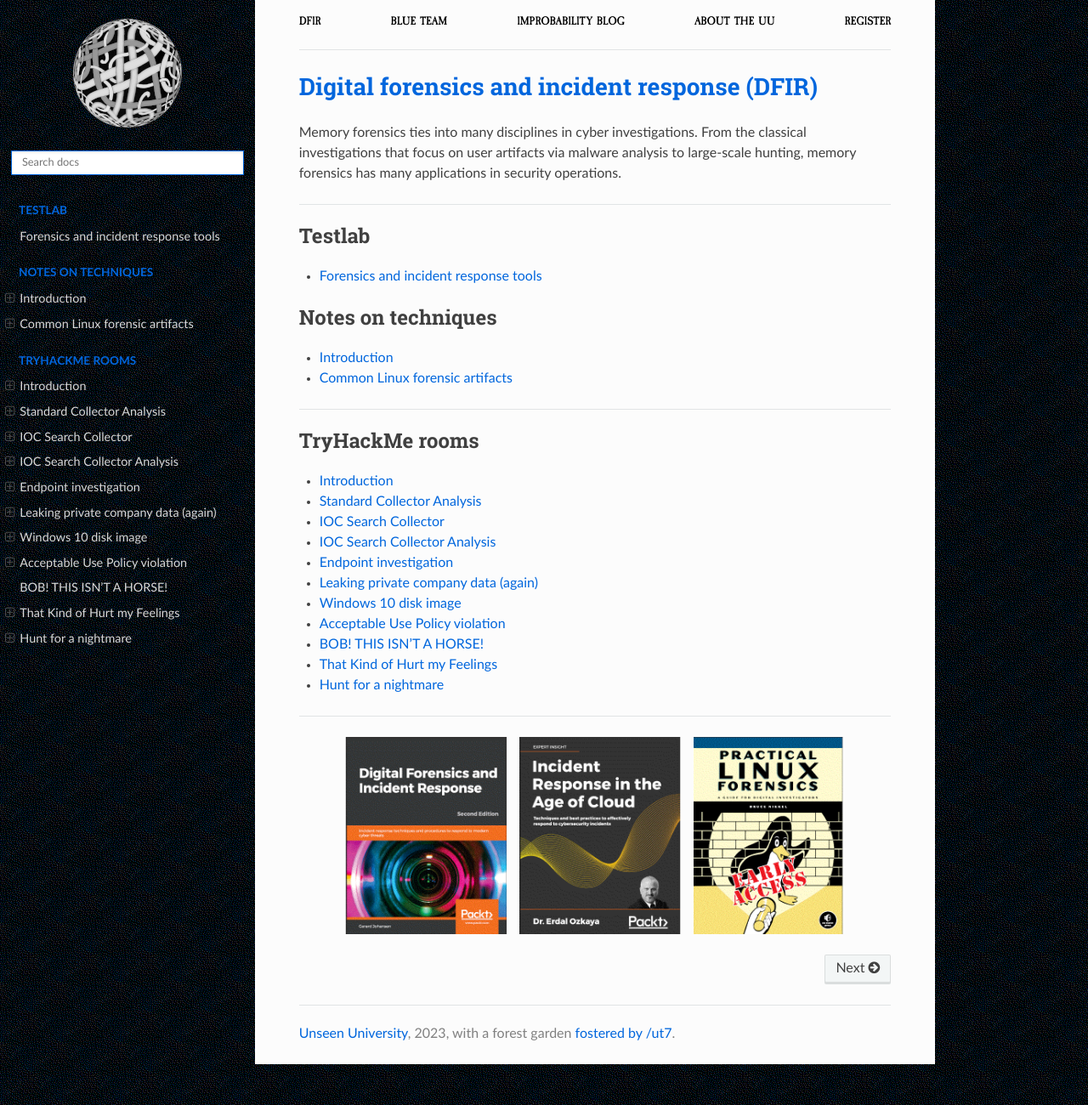
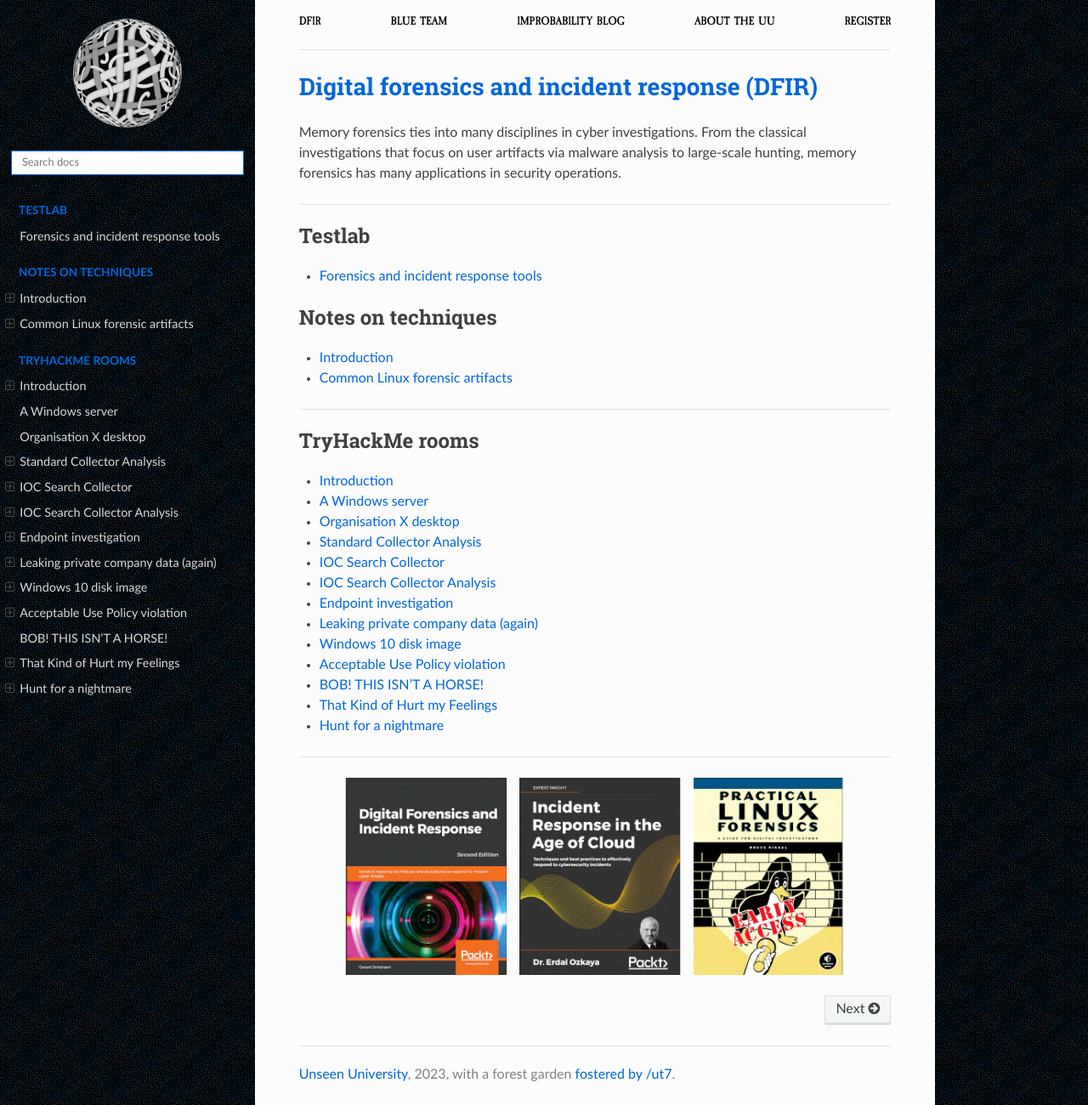
Before and after one commit to tymyrddin/blue-dfir, a Sphinx documentation site: the page built from source/index.rst, in a window 1280 px wide and 1300 px high. Shown: the whole window at 85% size. Built offline with Sphinx 7.4.7 and the Read the Docs theme 2.0.0, drawn with Linux system fonts in a browser that asks for light colours.

Commit message:
Refactoring

```diff
--- a/source/index.rst
+++ b/source/index.rst
@@ -32,6 +32,8 @@
    :caption: TryHackMe rooms
 
    docs/thm/README.md
+   docs/thm/server.md
+   docs/thm/desktop.md
    docs/thm/standard.md
    docs/thm/ioc-collector.md
    docs/thm/ioc-analysis.md
```
